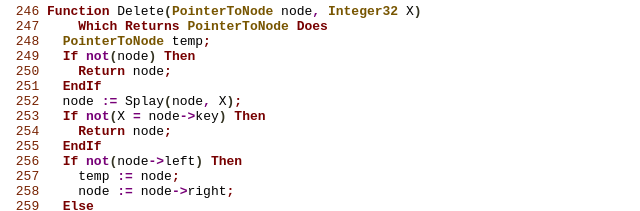
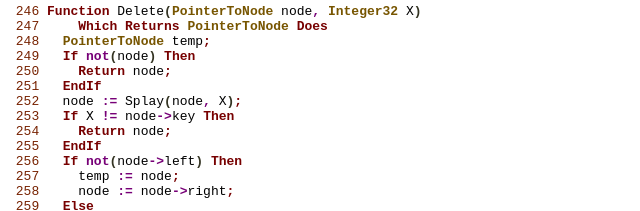
Before and after one commit to FlatAssembler/FlatAssembler.github.io, a plain HTML site: page SplayTree.aec.html in a window 1280 px wide. Shown: the part 3684-3895 px from the top of the page, 0-640 px from the left. Drawn offline with Linux system fonts and the light colour scheme.

Commit message:
Replace `not(a=b)` with `a!=b` where appropriate

```diff
--- a/SplayTree.aec.html
+++ b/SplayTree.aec.html
@@ -2,7 +2,7 @@
 <!doctype html>
 <html>
 <head>
-    <title>SplayTree/SplayTree.aec - Syntax Highlighted in NodeJS</title>
+    <title>SplayTree.aec - Syntax Highlighted in NodeJS</title>
     <style type="text/css">
     pre {
        font-size: 13px;
@@ -293,7 +293,7 @@
  <span class="LineNumber">250</span>     <span class="Keyword">Return</span> node<span class="Keyword">;</span>
  <span class="LineNumber">251</span>   <span class="Keyword">EndIf</span>
  <span class="LineNumber">252</span>   node <span class="Operator">:</span><span class="Operator">=</span> Splay<span class="Parenthesis">(</span>node<span class="Operator">,</span> X<span class="Parenthesis">)</span><span class="Keyword">;</span>
- <span class="LineNumber">253</span>   <span class="Keyword">If</span> <span class="Operator">not</span><span class="Parenthesis">(</span>X <span class="Operator">=</span> node<span class="Operator">-</span><span class="Operator">&gt;</span>key<span class="Parenthesis">)</span> <span class="Keyword">Then</span>
+ <span class="LineNumber">253</span>   <span class="Keyword">If</span> X <span class="Operator">!</span><span class="Operator">=</span> node<span class="Operator">-</span><span class="Operator">&gt;</span>key <span class="Keyword">Then</span>
  <span class="LineNumber">254</span>     <span class="Keyword">Return</span> node<span class="Keyword">;</span>
  <span class="LineNumber">255</span>   <span class="Keyword">EndIf</span>
  <span class="LineNumber">256</span>   <span class="Keyword">If</span> <span class="Operator">not</span><span class="Parenthesis">(</span>node<span class="Operator">-</span><span class="Operator">&gt;</span>left<span class="Parenthesis">)</span> <span class="Keyword">Then</span>
```
Also changed, not shown: HuffmanCodingInAEC.aec.html (+1 -1 lines).
